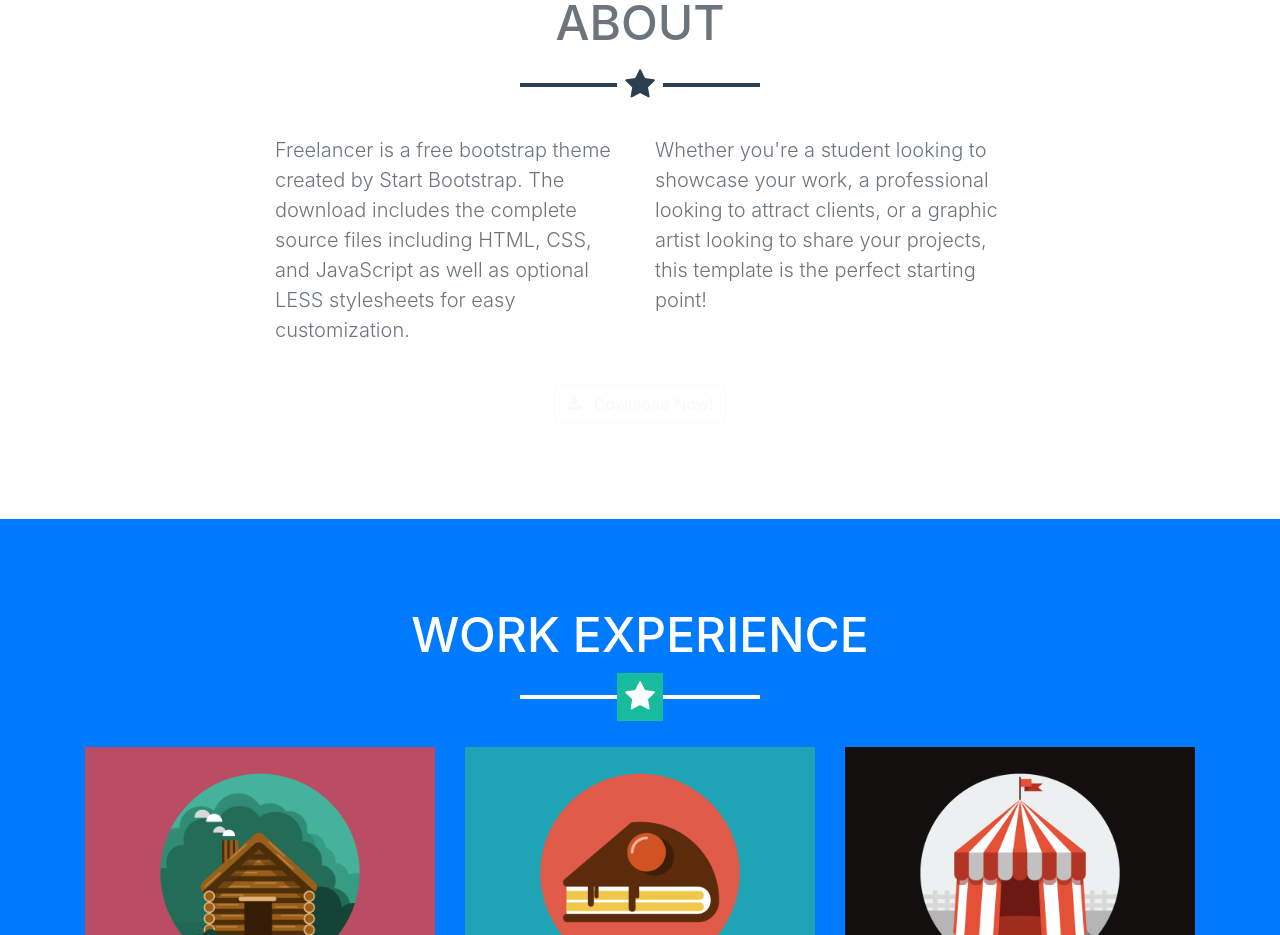
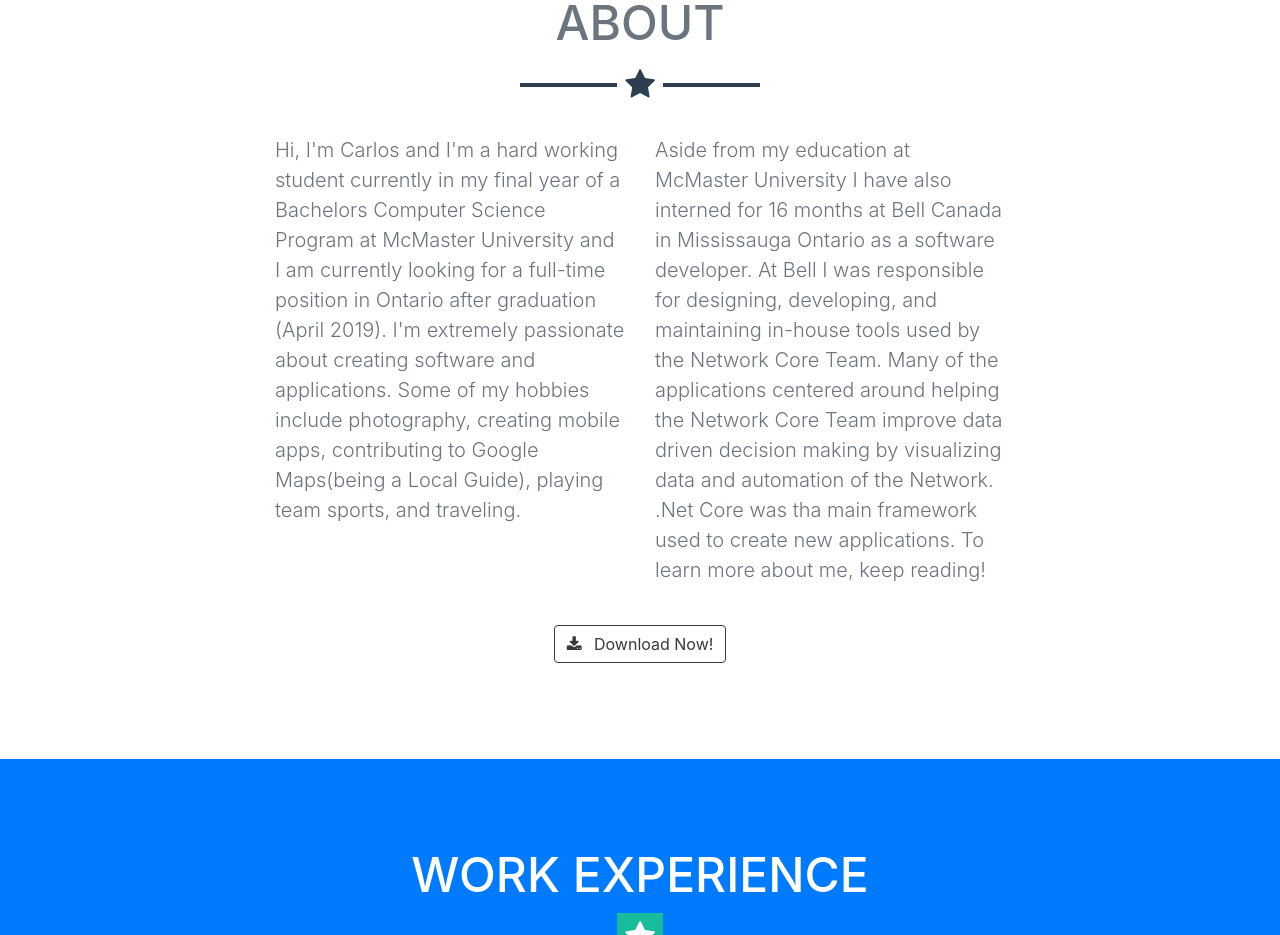
Before and after one commit to carlossantana3279/carlossantana3279.github.io, a website with bundled scripts: page index.html in a window 1280 px wide. Shown: the part 929-1864 px from the top of the page. Built offline with nearby package versions, Linux system fonts and the light colour scheme.

Commit message:
about me section

```diff
--- a/index.html
+++ b/index.html
@@ -77,14 +77,15 @@
         <hr class="star-dark mb-5">
         <div class="row">
           <div class="col-lg-4 ml-auto">
-            <p class="lead text-secondary">Freelancer is a free bootstrap theme created by Start Bootstrap. The download includes the complete source files including HTML, CSS, and JavaScript as well as optional LESS stylesheets for easy customization.</p>
+            <p class="lead text-secondary">Hi, I'm Carlos and I'm a hard working student currently in my final year of a Bachelors Computer Science Program at McMaster University and I am currently looking for a full-time position in Ontario after graduation (April 2019). I'm extremely passionate about creating software and applications. Some of my hobbies include photography, creating mobile apps, contributing to Google Maps(being a Local Guide), playing team sports, and traveling.
+             </p>
           </div>
           <div class="col-lg-4 mr-auto">
-            <p class="lead text-secondary">Whether you're a student looking to showcase your work, a professional looking to attract clients, or a graphic artist looking to share your projects, this template is the perfect starting point!</p>
+            <p class="lead text-secondary">Aside from my education at McMaster University I have also interned for 16 months at Bell Canada in Mississauga Ontario as a software developer. At Bell I was responsible for designing, developing, and maintaining in-house tools used by the Network Core Team. Many of the applications centered around helping the Network Core Team improve data driven decision making by visualizing data and automation of the Network. .Net Core was tha main framework used to create new applications. To learn more about me, keep reading! </p>
           </div>
         </div>
         <div class="text-center mt-4">
-          <a class="btn btn-xl btn-outline-light" href="#">
+          <a class="btn btn-xl btn-outline-dark" href="#">
             <i class="fa fa-download mr-2"></i>
             Download Now!
           </a>
```
Also changed, not shown: 1 other file.
